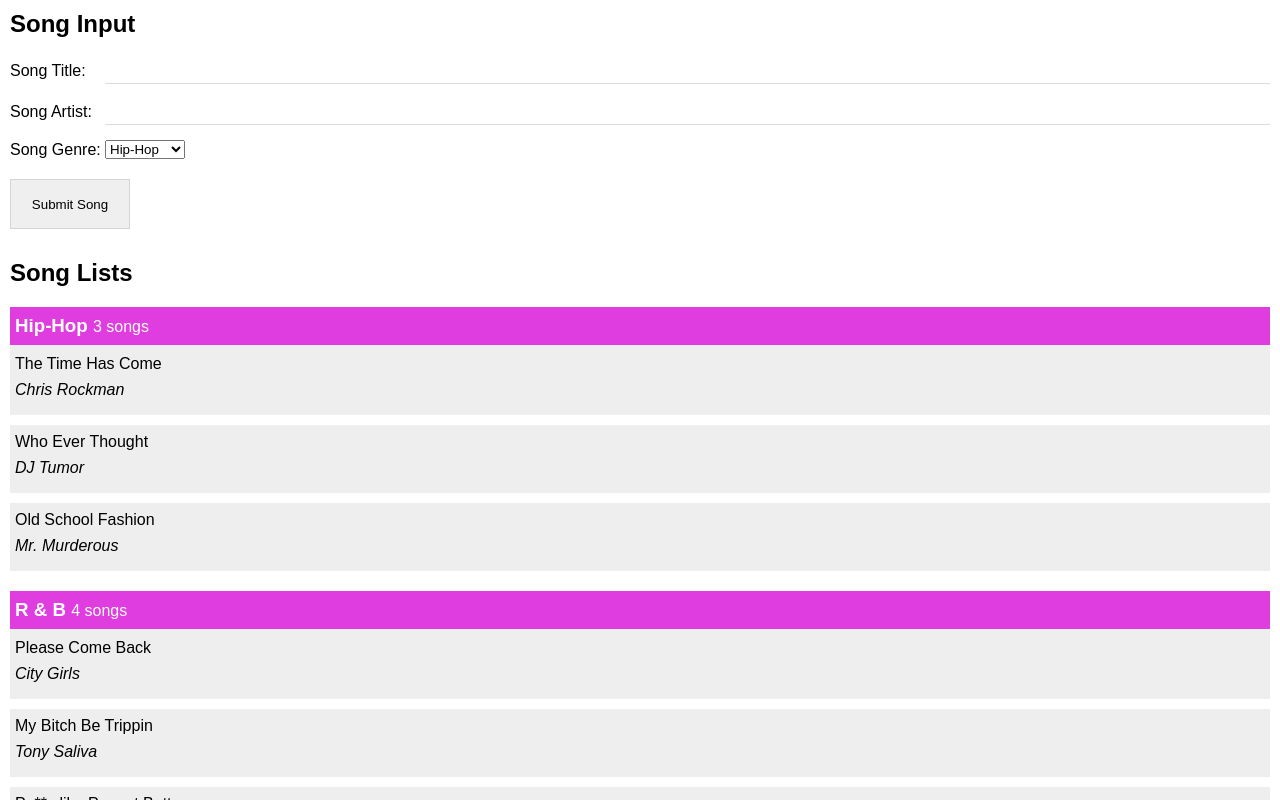
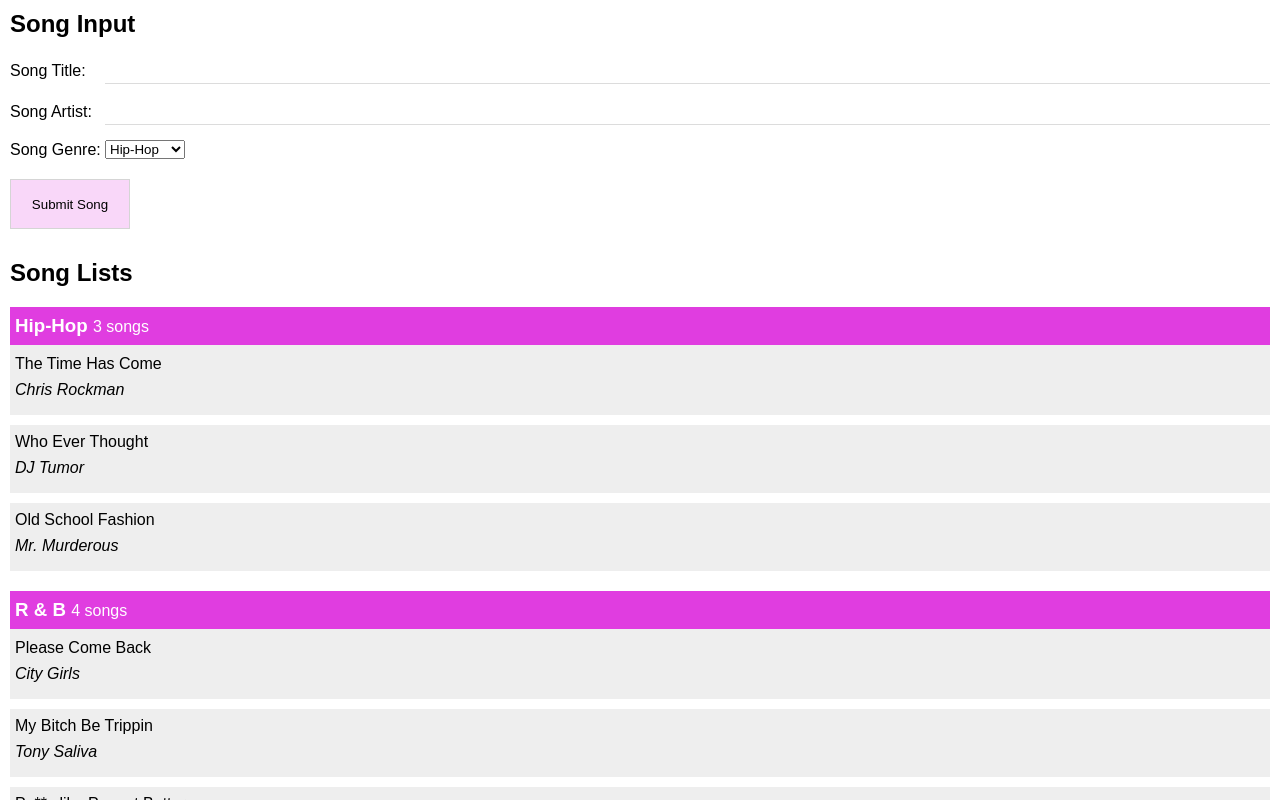
Before and after one commit to chrisvneal/song-list, a React (Create React App) app: page / in a window 1280 px wide. In both pictures the pointer is over the button "Submit Song". Shown: the top 800 px of the page. Built offline with nearby package versions, Linux system fonts and the light colour scheme.

Commit message:
Change color of form button when hovering

```diff
--- a/src/styles.scss
+++ b/src/styles.scss
@@ -53,6 +53,10 @@ h3 {
     border: 1px solid darken(#eee, 10%);
     cursor: pointer;
     margin: 20px 0;
+
+    &:hover {
+      background: lighten($header-bg--color, 35%)
+    }
     }
 
     select {
```
